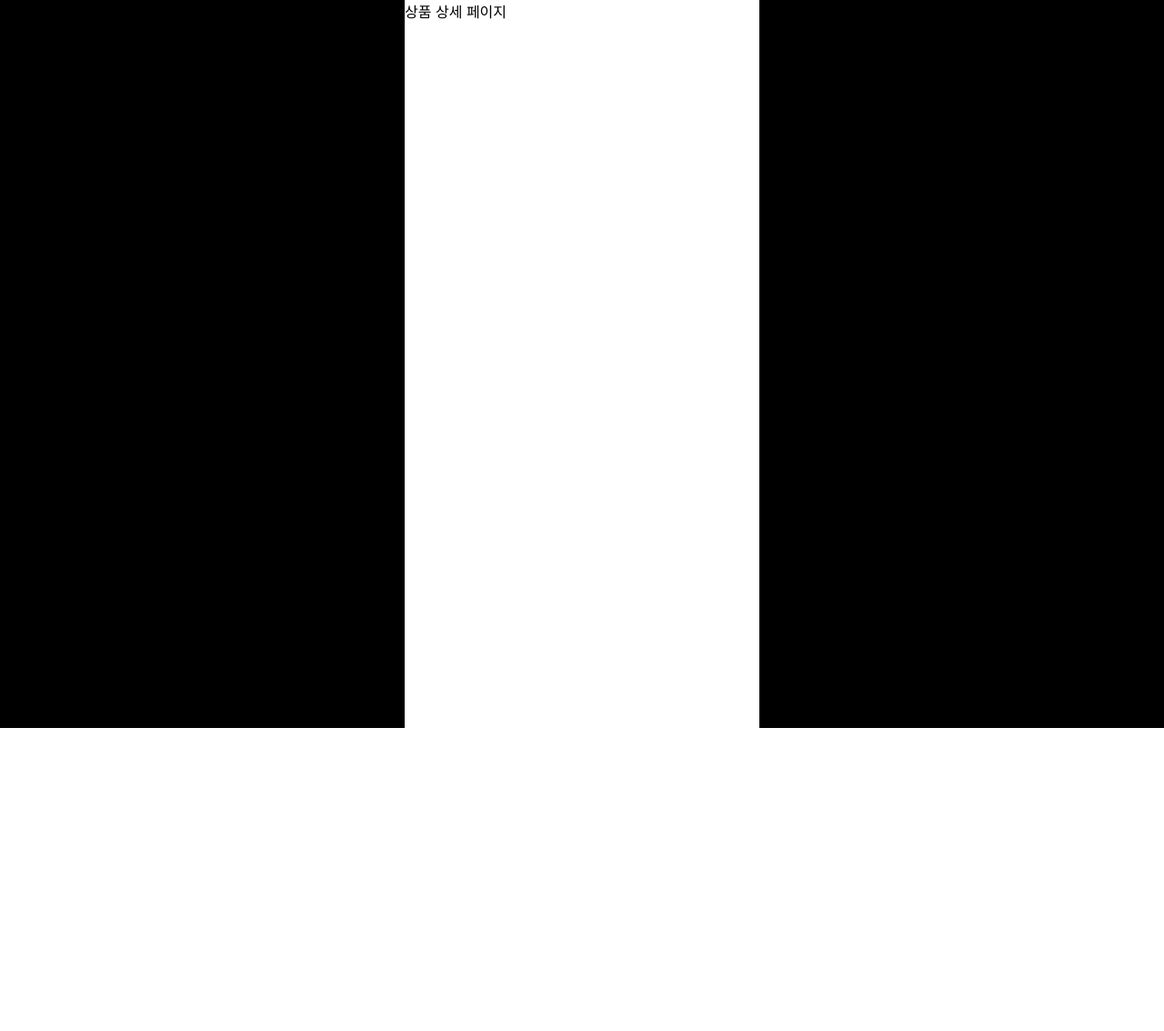
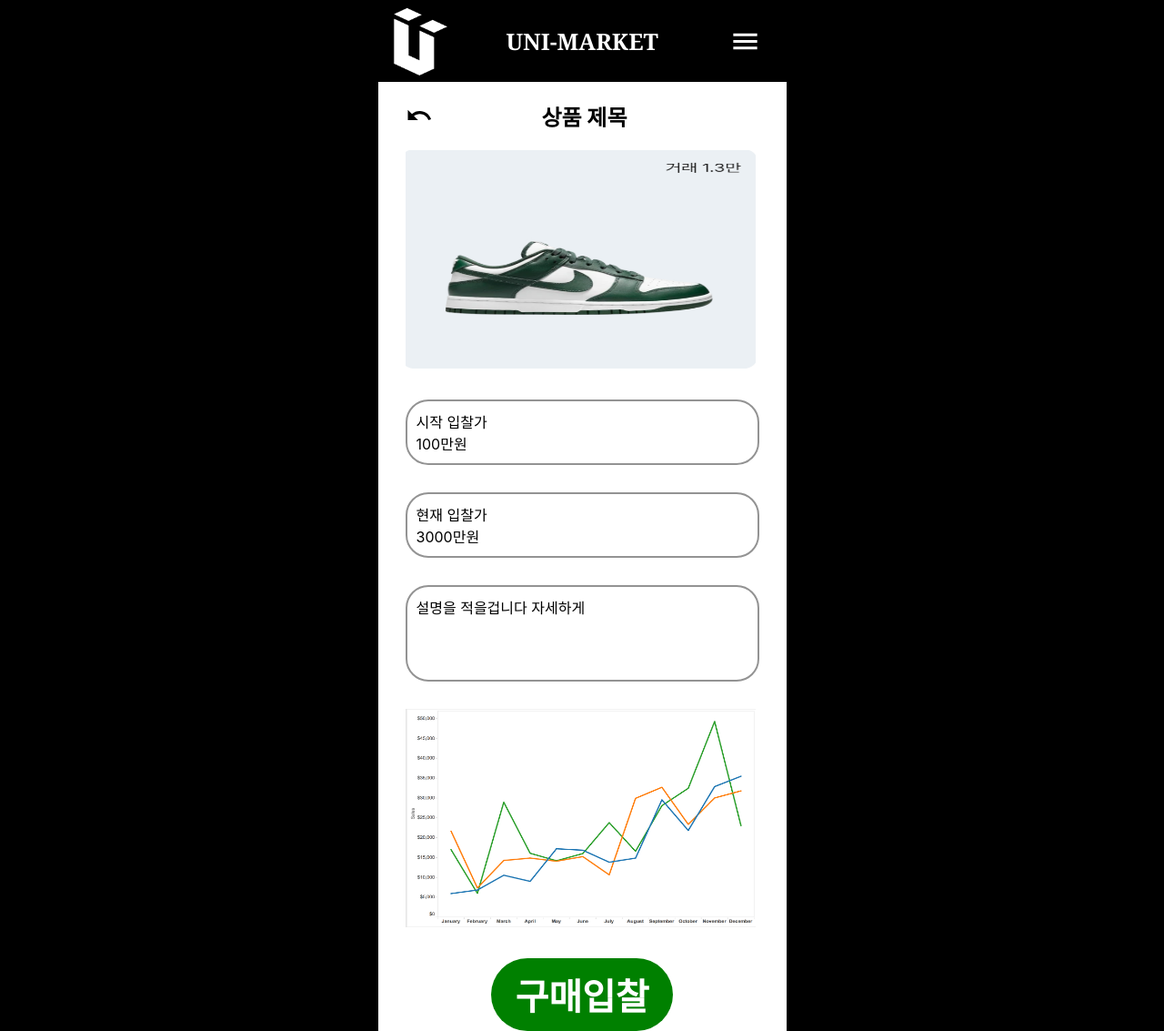
Before and after one commit to DonggyunKim00/UniMarket, a React (Create React App) app: page /detail in a window 1280 px wide. Shown: the whole page at 91% size. Before the commit the page ends 800 px from the top, so only its background shows below. Built offline with nearby package versions, Linux system fonts and the light colour scheme.

Commit message:
feat. detailPage 퍼블리싱

```diff
--- a/src/pages/Detail.tsx
+++ b/src/pages/Detail.tsx
@@ -1,7 +1,92 @@
 import React from 'react';
-
+import styled from 'styled-components';
+import UndoIcon from '@mui/icons-material/Undo';
+import PageWrapper from '../components/common/PageWrapper';
 const Detail = () => {
-  return <div>상품 상세 페이지</div>;
+  return (
+    <PageWrapper>
+      <Wrapper>
+        <Header>
+          <UndoIcon sx={{ fontSize: 30 }} />
+          <h2>상품 제목</h2>
+        </Header>
+        <ItemWrapper>
+          <ItemImage>
+            <img src={'./first.png'} width={385} height={240} alt="" />
+          </ItemImage>
+          <StartPrice>
+            시작 입찰가 <br />
+            100만원
+          </StartPrice>
+          <NowPrice>
+            현재 입찰가 <br />
+            3000만원
+          </NowPrice>
+          <ItemInfo>설명을 적을겁니다 자세하게</ItemInfo>
+          <Chart>
+            <img src="./chart.png" width={385} height={240} alt="" />
+          </Chart>
+          <BuyButton>구매입찰</BuyButton>
+        </ItemWrapper>
+      </Wrapper>
+    </PageWrapper>
+  );
 };
 
 export default Detail;
+
+const Wrapper = styled.div`
+  display: flex;
+  flex-direction: column;
+  justify-content: space-around;
+`;
+
+const Header = styled.div`
+  display: flex;
+  align-items: center;
+  gap: 120px;
+`;
+
+const ItemWrapper = styled.div`
+  display: flex;
+  flex-direction: column;
+  gap: 30px;
+`;
+
+const ItemImage = styled.div``;
+
+const StartPrice = styled.div`
+  border: 2px solid #939393;
+  padding: 10px;
+  border-radius: 25px;
+`;
+
+const NowPrice = styled.div`
+  border: 2px solid #939393;
+  padding: 10px;
+  border-radius: 25px;
+`;
+const ItemInfo = styled.div`
+  width: 365px;
+  height: 82px;
+  border: 2px solid #939393;
+  padding: 10px;
+  border-radius: 25px;
+`;
+const Chart = styled.div``;
+
+const BuyButton = styled.div`
+  width: 200px;
+  height: 80px;
+  background-color: green;
+  align-self: center;
+  display: flex;
+  align-items: center;
+  justify-content: center;
+  font-size: 40px;
+  color: white;
+  font-weight: 600;
+  border-radius: 40px;
+`;
+
+const ButtonBox = styled.div``;
```
